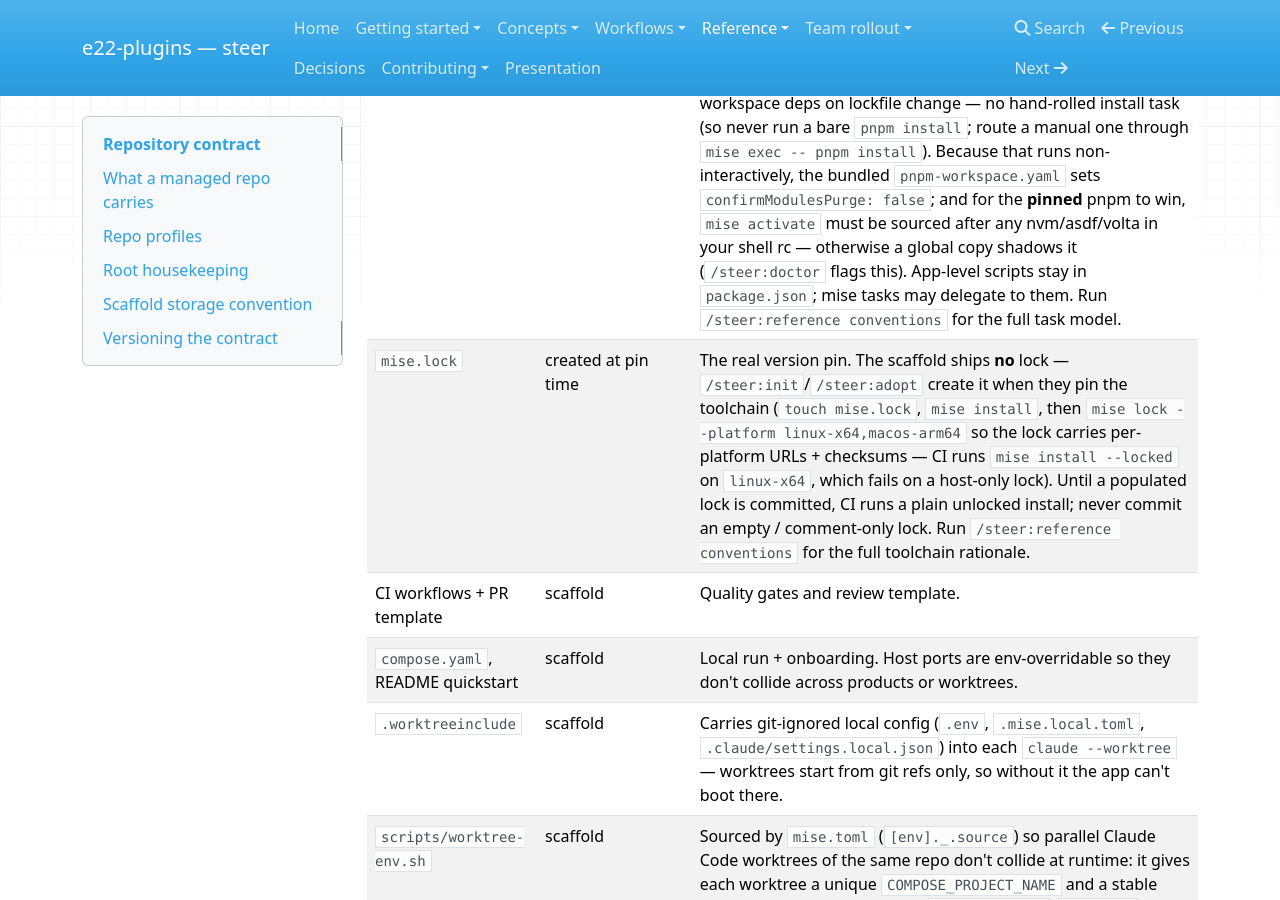
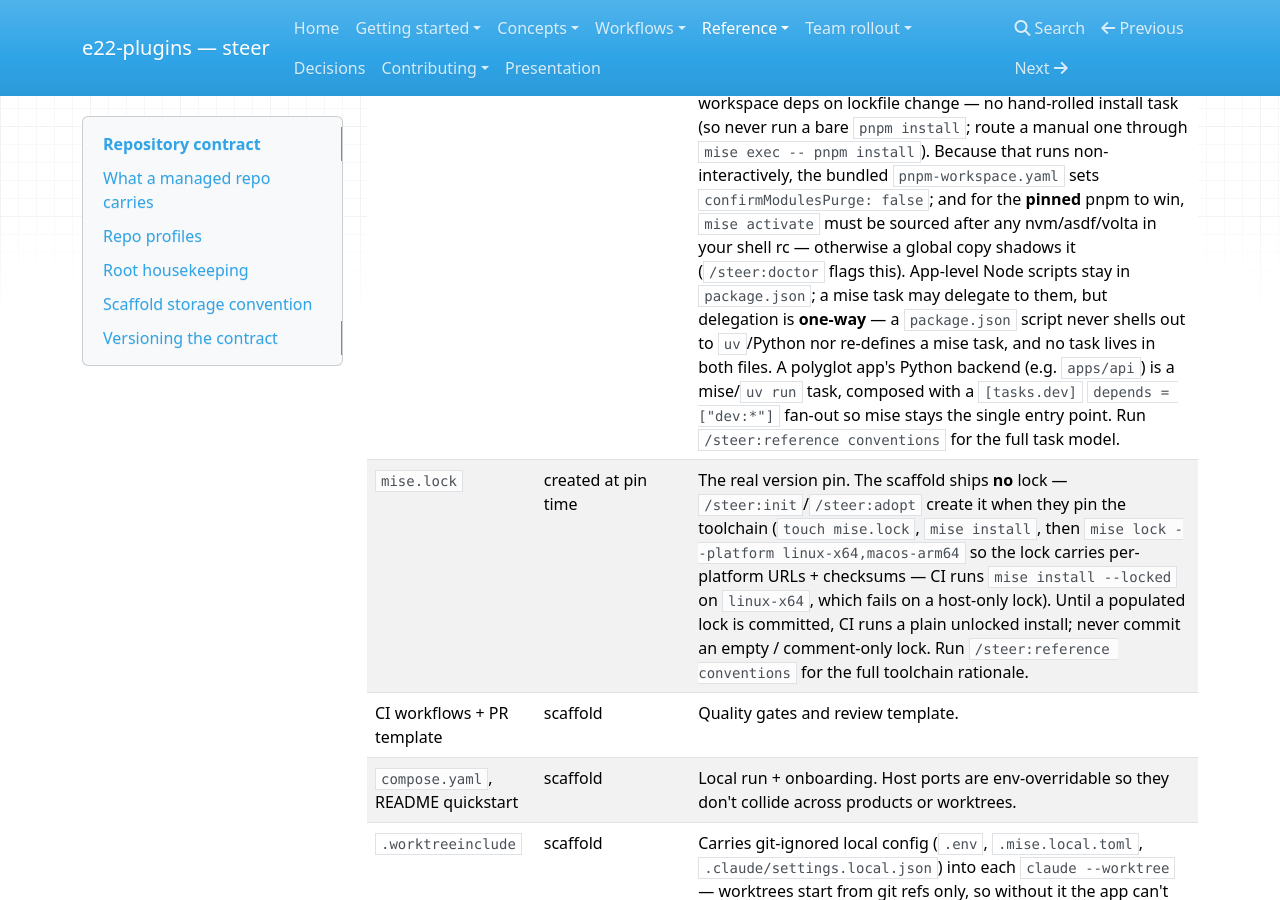
Before and after one commit to element22llc/e22-plugins, an MkDocs documentation site: the page built from docs/reference/repository-contract.md, in a window 1280 px wide and 900 px high, scrolled down 572 px. Built offline with MkDocs 1.6.1, drawn with Linux system fonts in a browser that asks for light colours; nearby versions of some CDN libraries.

Commit message:
docs: reflect one-way mise/package.json delegation + polyglot backend
Update the repository-contract task-running row to match the tightened
rules/10-stack: delegation is one-way (a package.json script never wraps a mise
task nor shells out to uv/Python), and a polyglot app's Python backend is a
mise/`uv run` task composed via `[tasks.dev]` depends=["dev:*"].

Co-Authored-By: Claude Opus 4.8 (1M context) <noreply@anthropic.com>

```diff
--- a/docs/reference/repository-contract.md
+++ b/docs/reference/repository-contract.md
@@ -20,7 +20,7 @@ flowchart TD
 | Element | Source | Notes |
 | --- | --- | --- |
 | `/spec` spine | `templates/spec/` | Product truth. See [Product spine](../concepts/product-spine.md). |
-| `mise.toml` | scaffold | Toolchain pins + dev-loop tasks. mise is the single task entry surface: tasks declare ordering with `depends` (never `run = ["mise run …"]` chains), and `[deps.pnpm]`/`[deps.uv]` (`auto = true`, gated by `[settings] experimental`) auto-install workspace deps on lockfile change — no hand-rolled install task (so never run a bare `pnpm install`; route a manual one through `mise exec -- pnpm install`). Because that runs non-interactively, the bundled `pnpm-workspace.yaml` sets `confirmModulesPurge: false`; and for the **pinned** pnpm to win, `mise activate` must be sourced after any nvm/asdf/volta in your shell rc — otherwise a global copy shadows it (`/steer:doctor` flags this). App-level scripts stay in `package.json`; mise tasks may delegate to them. Run `/steer:reference conventions` for the full task model. |
+| `mise.toml` | scaffold | Toolchain pins + dev-loop tasks. mise is the single task entry surface: tasks declare ordering with `depends` (never `run = ["mise run …"]` chains), and `[deps.pnpm]`/`[deps.uv]` (`auto = true`, gated by `[settings] experimental`) auto-install workspace deps on lockfile change — no hand-rolled install task (so never run a bare `pnpm install`; route a manual one through `mise exec -- pnpm install`). Because that runs non-interactively, the bundled `pnpm-workspace.yaml` sets `confirmModulesPurge: false`; and for the **pinned** pnpm to win, `mise activate` must be sourced after any nvm/asdf/volta in your shell rc — otherwise a global copy shadows it (`/steer:doctor` flags this). App-level Node scripts stay in `package.json`; a mise task may delegate to them, but delegation is **one-way** — a `package.json` script never shells out to `uv`/Python nor re-defines a mise task, and no task lives in both files. A polyglot app's Python backend (e.g. `apps/api`) is a mise/`uv run` task, composed with a `[tasks.dev]` `depends = ["dev:*"]` fan-out so mise stays the single entry point. Run `/steer:reference conventions` for the full task model. |
 | `mise.lock` | created at pin time | The real version pin. The scaffold ships **no** lock — `/steer:init`/`/steer:adopt` create it when they pin the toolchain (`touch mise.lock`, `mise install`, then `mise lock --platform linux-x64,macos-arm64` so the lock carries per-platform URLs + checksums — CI runs `mise install --locked` on `linux-x64`, which fails on a host-only lock). Until a populated lock is committed, CI runs a plain unlocked install; never commit an empty / comment-only lock. Run `/steer:reference conventions` for the full toolchain rationale. |
 | CI workflows + PR template | scaffold | Quality gates and review template. |
 | `compose.yaml`, README quickstart | scaffold | Local run + onboarding. Host ports are env-overridable so they don't collide across products or worktrees. |
```
